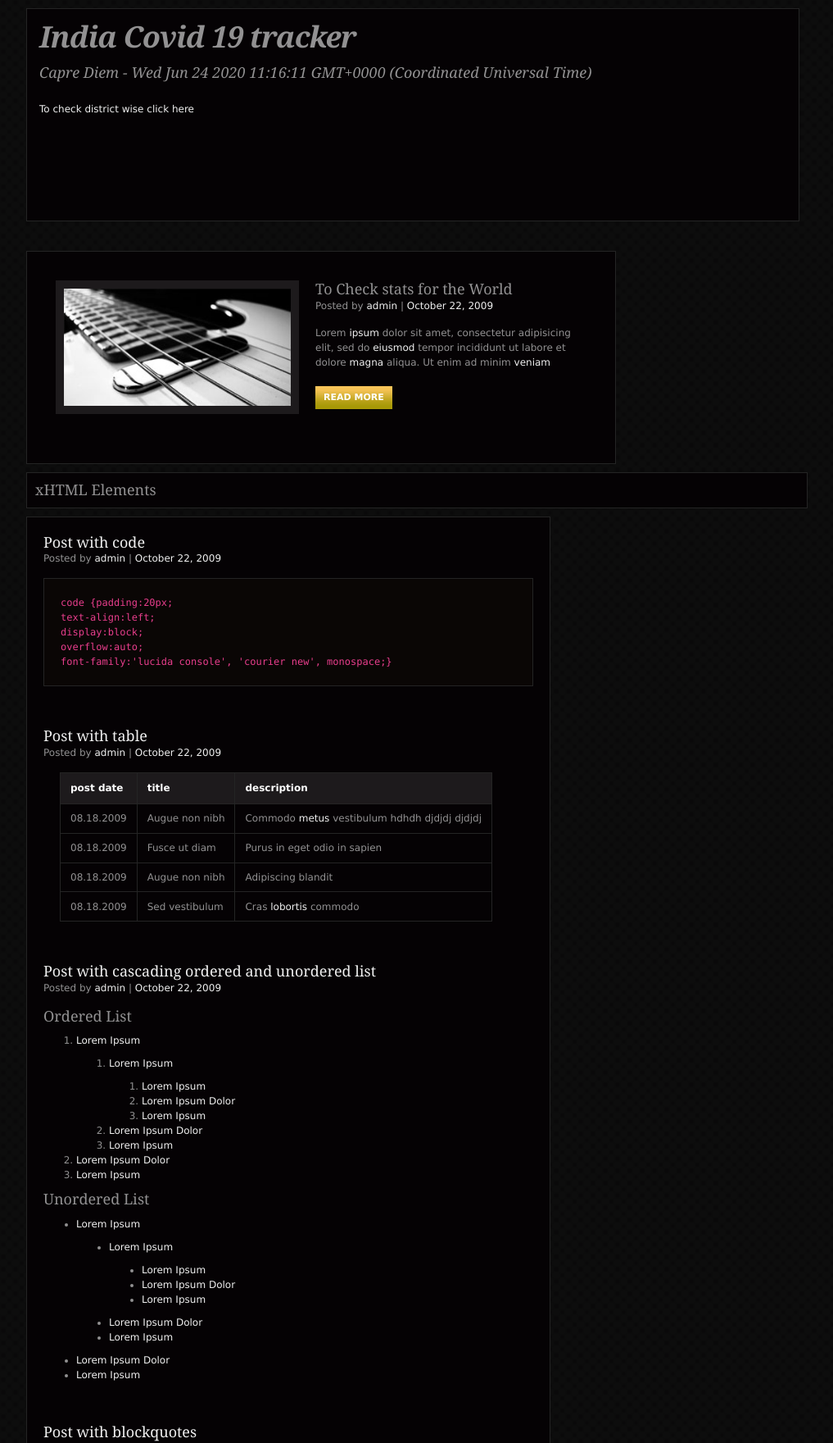
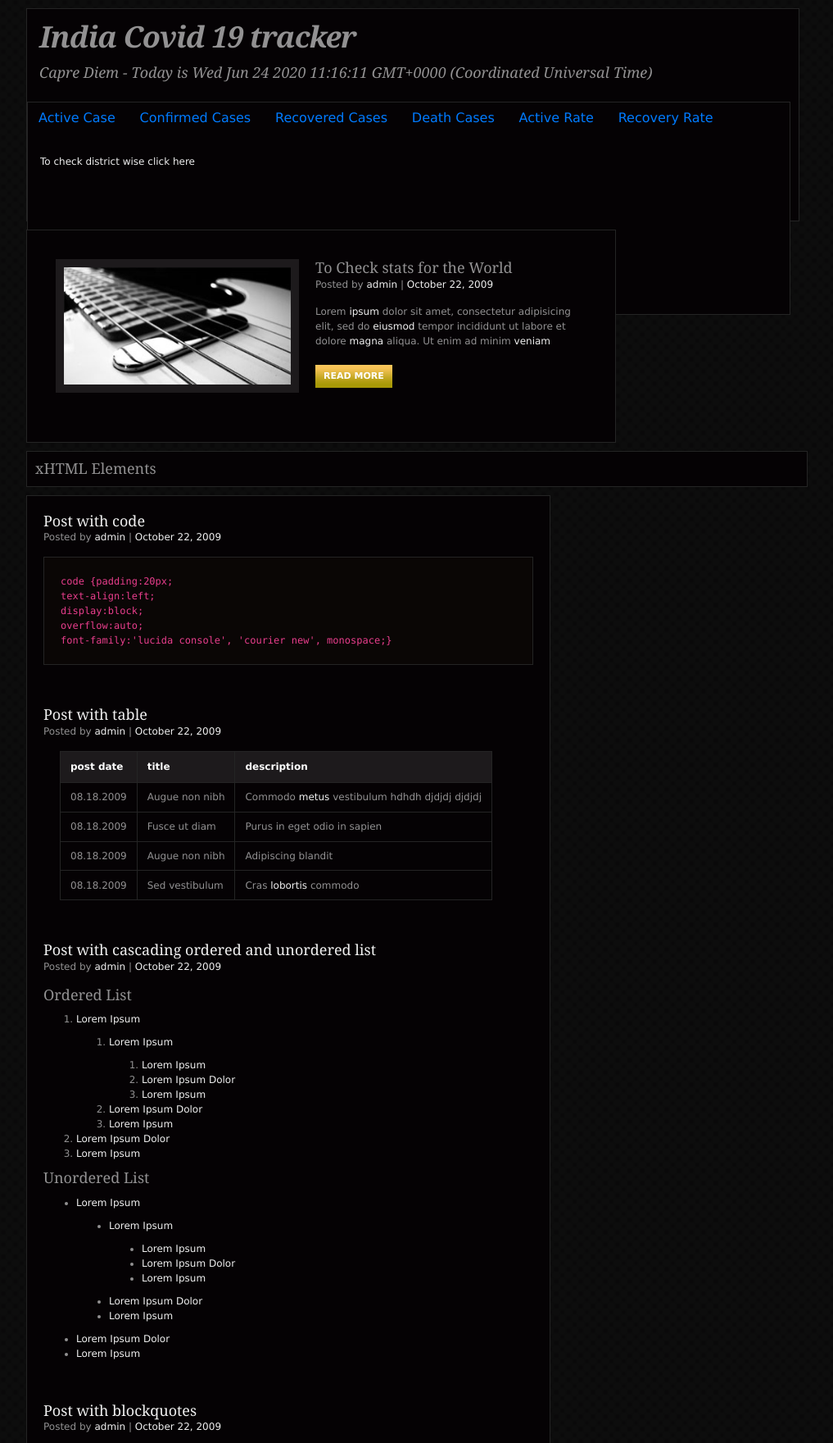
Before and after one commit to mbenodek/supapp, a Django app: page /tracker/ in a window 1280 px wide. Shown: the part 72-1832 px from the top of the page at 82% size, without its empty margins (131-1148 px from the left). Run offline with Django 3.2, Linux system fonts and the light colour scheme; data that the repository does not hold is empty; some libraries are stand-ins or nearby versions.

Commit message:
Added India data

```diff
--- a/help/static/css/busy.css
+++ b/help/static/css/busy.css
@@ -18,6 +18,16 @@ h1 {padding:10px;
 /* images */
 
 img {border:10px solid #1d1a1c;}
+
+.scrolling-wrapper {
+  overflow-x: scroll;
+  overflow-y: hidden;
+  white-space: nowrap;
+
+  .card {
+    display: inline-block;
+  }
+}
 
 /* ------------------------------ xHTML Elements ---------------------------*/
 
--- a/help/templates/tracker.html
+++ b/help/templates/tracker.html
@@ -7,6 +7,10 @@
 <script>
     var d = new Date();
 document.getElementById("demo").innerHTML = d;
+
+
+
+
 
 
 </script>
@@ -43,33 +47,68 @@ document.getElementById("demo").innerHTML = d;
     <!-- logo -->
     <div id="logo">
         <p class="title">India Covid 19 tracker</p>
-        <p class="tagline">Capre Diem -  <span id="date"></span> </p>
+        <p class="tagline">Capre Diem - Today is <span id="date"></span></p>
         <script>
             document.getElementById("date").innerHTML = Date();
         </script>
-        <p class="description">To check district wise <span class="more-info"><a href="#">click here</a></span></p>
+        <div id="logo">
+            <a class="btn btn-link" data-toggle="collapse" href="#multiCollapse1" role="button" aria-expanded="false"
+               aria-controls="multiCollapse1">Active Case</a>
+            <a class="btn btn-link" data-toggle="collapse" href="#multiCollapse2" role="button" aria-expanded="false"
+               aria-controls="multiCollapse2">Confirmed Cases</a>
+            <a class="btn btn-link" data-toggle="collapse" href="#multiCollapse3" role="button" aria-expanded="false"
+               aria-controls="multiCollapse3">Recovered Cases</a>
+            <a class="btn btn-link" data-toggle="collapse" href="#multiCollapse4" role="button" aria-expanded="false"
+               aria-controls="multiCollapse3">Death Cases</a>
+            <a class="btn btn-link" data-toggle="collapse" href="#multiCollapse5" role="button" aria-expanded="false"
+               aria-controls="multiCollapse3">Active Rate</a>
+            <a class="btn btn-link" data-toggle="collapse" href="#multiCollapse6" role="button" aria-expanded="false"
+               aria-controls="multiCollapse3">Recovery Rate</a>
+
+
+            {% for case in india_count %}
+
+            <p class="collapse " id="multiCollapse1" aria-labelledby="logo" data-parent="#main-wrapper">
+                {{ case.active_cases }}
+            </p>
+
+            <p class="collapse " id="multiCollapse2" aria-labelledby="logo" data-parent="#main-wrapper">
+                {{ case.confirmed_cases }}
+            </p>
+            <p class="collapse " id="multiCollapse3" aria-labelledby="logo" data-parent="#main-wrapper">
+                {{ case.recovered_cases }}
+            </p>
+            <p class="collapse " id="multiCollapse4" aria-labelledby="logo" data-parent="#main-wrapper">
+                {{ case.death_cases }}
+            </p>
+            <p class="collapse " id="multiCollapse5" aria-labelledby="logo" data-parent="#main-wrapper">
+                {{ case.active_rate }}
+            </p>
+            <p class="collapse " id="multiCollapse6" aria-labelledby="logo" data-parent="#main-wrapper">
+                {{ case.recovered_rate }}
+            </p>
+
+            {% endfor %}
+
+
+             <p class="description">To check district wise <span class="more-info"><a href="#">click here</a></span></p>
+        </div>
+
+
+
+
     </div>
     <!-- end of logo -->
     <!-- Below code is for India Cases -->
-    <div class="row" style="width: 950px; margin:0 auto;">
-        <table class="table table-hover table-dark ">
 
-            <!-- {% for key, value in india_count.items%}
-            <tr>
-                <th> {{ key }}</th>
-                <td> {{ value }}</td>
-            </tr>
-            {% endfor %} -->
 
-            <ul>
-             {% for case in india_count %}
-             <li>{{ case.active_cases }} - {{ case.confirmed_cases }}</li>
-                 {% endfor %}
-            </ul>
+    <div id="main-wrapper" class="container-12">
+        <!-- logo -->
 
-            </tbody>
-        </table>
+        <!-- end of logo -->
     </div>
+
+
     <!-- end of India Cases -->
 
     <!-- featured-post -->
--- a/help/views.py
+++ b/help/views.py
@@ -3,6 +3,7 @@ from django.http import HttpResponse
 from .models import information
 from caronainfo import stats
 import requests
+import json
 
 
 # Create your views here.
@@ -21,7 +22,6 @@ def tracker(request):
     response = requests.get('http://covid-19india-api.herokuapp.com/all')
     # transfor the response to json objects
     india_count = response.json()
-    print(india_count)
     return render(request, 'tracker.html', {'india_count': india_count})
 
     # india_count = stats.get_info_label()
```
